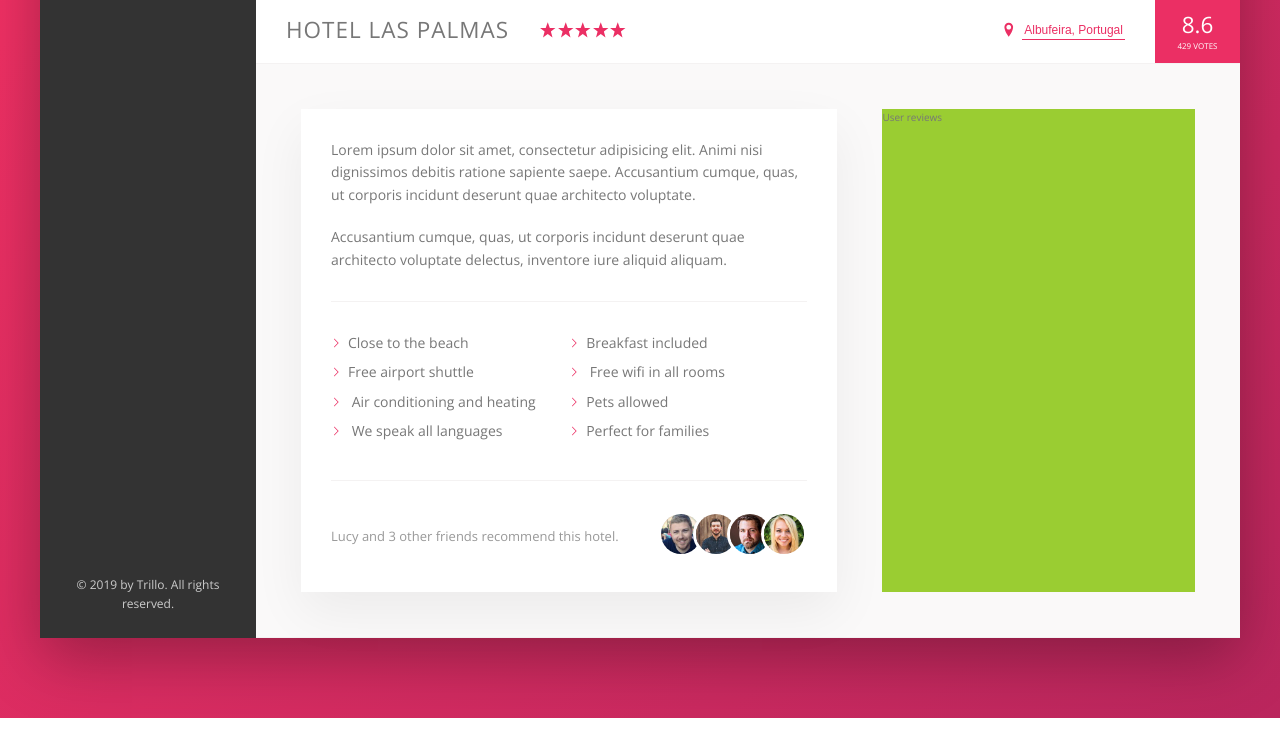
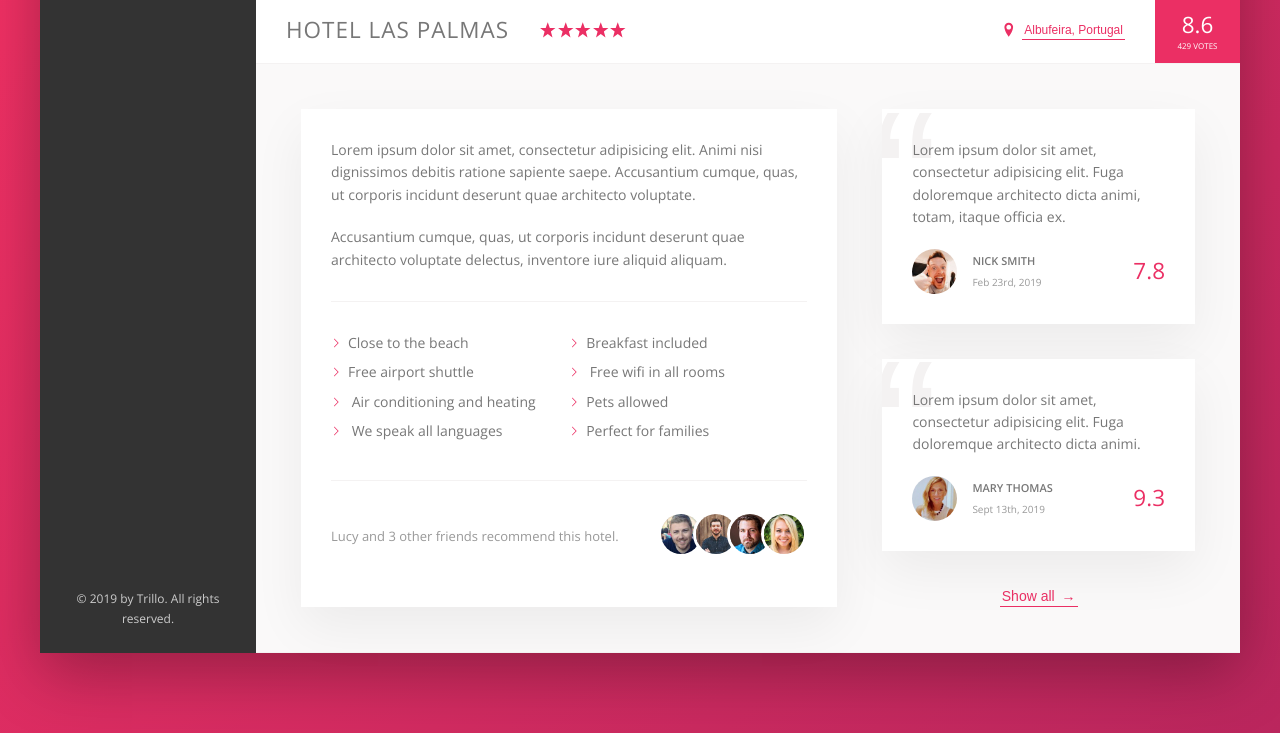
Before and after one commit to lucierabahi/trillo, a website: page index.html in a window 1280 px wide. Shown: the part 538-1271 px from the top of the page. Drawn offline with nearby package versions, Linux system fonts and the light colour scheme.

Commit message:
user reviews final

```diff
--- a/index.html
+++ b/index.html
@@ -235,7 +235,55 @@
                                 </div>
                             </div>
                         </div>
-                        <div class="user-reviews">User reviews</div>
+                        <div class="user-reviews">
+                            <figure class="review">
+                                <blockquote class="review__text">
+                                    Lorem ipsum dolor sit amet, consectetur
+                                    adipisicing elit. Fuga doloremque architecto
+                                    dicta animi, totam, itaque officia ex.
+                                </blockquote>
+                                <figcaption class="review__user">
+                                    <img
+                                        src="img/user-1.jpg"
+                                        alt="user 1"
+                                        class="review__photo"
+                                    />
+                                    <div class="review__user-box">
+                                        <p class="review__user-name">
+                                            Nick Smith
+                                        </p>
+                                        <p class="review__user-date">
+                                            Feb 23rd, 2019
+                                        </p>
+                                    </div>
+                                    <div class="review__rating">7.8</div>
+                                </figcaption>
+                            </figure>
+                            <figure class="review">
+                                <blockquote class="review__text">
+                                    Lorem ipsum dolor sit amet, consectetur
+                                    adipisicing elit. Fuga doloremque architecto
+                                    dicta animi.
+                                </blockquote>
+                                <figcaption class="review__user">
+                                    <img
+                                        src="img/user-2.jpg"
+                                        alt="user 2"
+                                        class="review__photo"
+                                    />
+                                    <div class="review__user-box">
+                                        <p class="review__user-name">
+                                            Mary Thomas
+                                        </p>
+                                        <p class="review__user-date">
+                                            Sept 13th, 2019
+                                        </p>
+                                    </div>
+                                    <div class="review__rating">9.3</div>
+                                </figcaption>
+                            </figure>
+                            <button class="btn-inline">Show all <span>&rarr;</span></button>
+                        </div>
                     </div>
                 </main>
             </div>
--- a/sass/_components.scss
+++ b/sass/_components.scss
@@ -270,8 +270,17 @@
     cursor: pointer;
     transition: 0.2s;
 
+    & span {
+        margin-left: 3px;
+        transition: margin-left 0.2s;
+    }
+
     &:hover {
         color: var(--color-grey-dark-1);
+
+        span {
+            margin-left: 8px;
+        }
     }
 
     &:focus {
@@ -368,3 +377,66 @@
         }
     }
 }
+
+//////////////////////////
+// REVIEWS
+.review {
+    background-color: #fff;
+    box-shadow: var(--shadow-light);
+    padding: 3rem;
+    margin-bottom: 3.5rem;
+    position: relative;
+    overflow: hidden;
+
+    &__text {
+        margin-bottom: 2rem;
+        z-index: 10;
+        position: relative;
+    }
+
+    &__user {
+        display: flex;
+        align-items: center;
+    }
+
+    &__photo {
+        height: 4.5rem;
+        width: 4.5rem;
+        border-radius: 50%;
+        margin-right: 1.5rem;
+    }
+
+    &__user-box {
+        margin-right: auto;
+    }
+
+    &__user-name {
+        font-size: 1.1rem;
+        font-weight: 600;
+        text-transform: uppercase;
+        margin-bottom: 0.4rem;
+    }
+
+    &__user-date {
+        font-size: 1rem;
+        color: var(--color-grey-dark-3);
+    }
+
+    &__rating {
+        color: var(--color-primary);
+        font-size: 2.25rem;
+        font-weight: 300;
+    }
+
+    &::before {
+        content: '\201C';
+        position: absolute;
+        top: -2.75rem;
+        left: -1rem;
+        line-height: 1;
+        font-size: 20rem;
+        color: var(--color-grey-light-2);
+        font-family: sans-serif;
+        z-index: 1;
+    }
+}
--- a/sass/_layout.scss
+++ b/sass/_layout.scss
@@ -39,6 +39,7 @@
 }
 
 .detail {
+    font-size: 1.4rem;
     display: flex;
     padding: 4.5rem;
     background-color: var(--color-grey-light-1);
@@ -46,7 +47,6 @@
 }
 
 .description {
-    font-size: 1.4rem;
     background-color: #fff;
     box-shadow: var(--shadow-light);
     padding: 3rem;
@@ -55,6 +55,8 @@
 }
 
 .user-reviews {
-    background-color: yellowgreen;
     flex: 1;
+    display: flex;
+    flex-direction: column;
+    align-items: center;
 }
```
Also changed, not shown: css/style.css.
